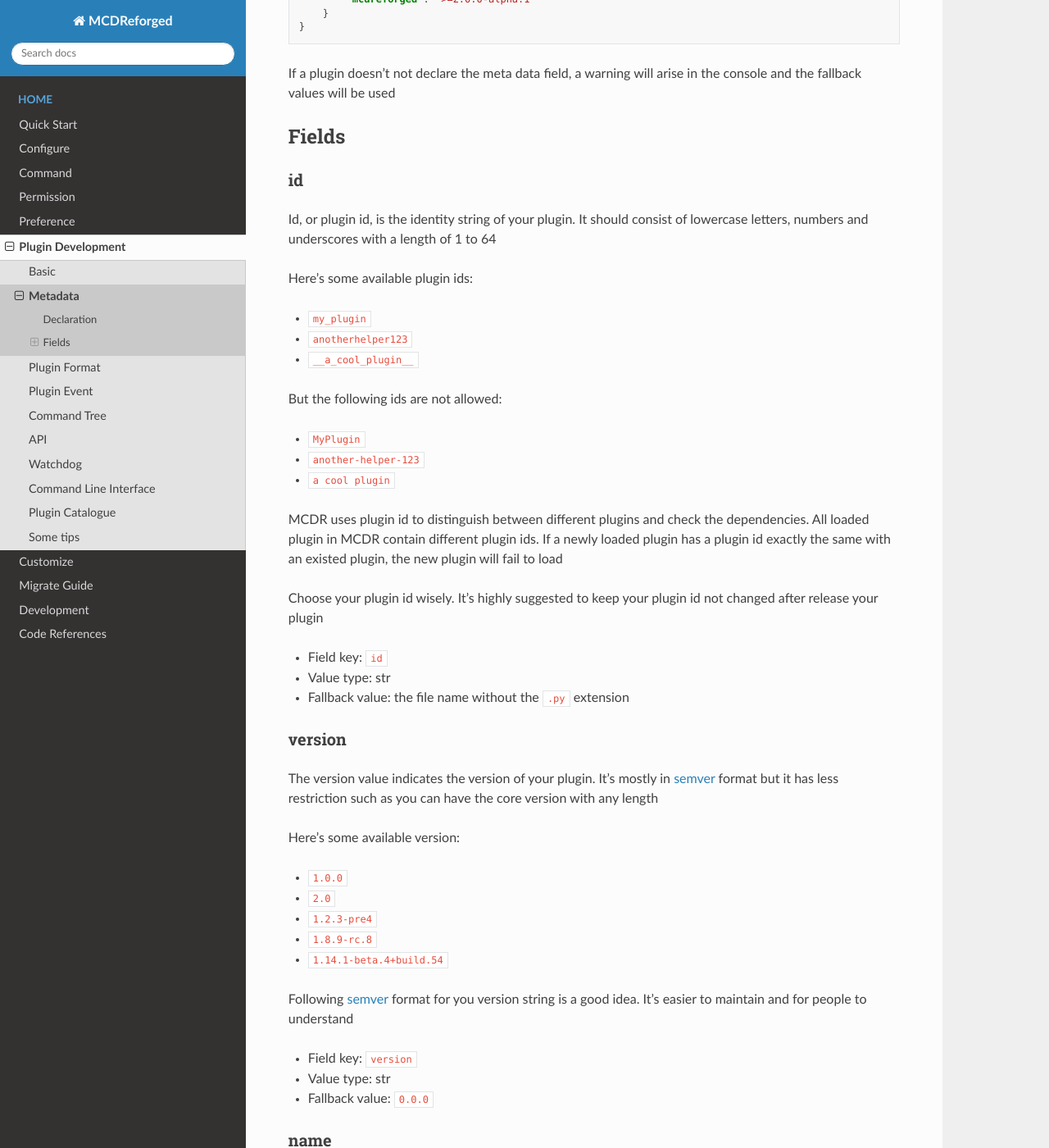
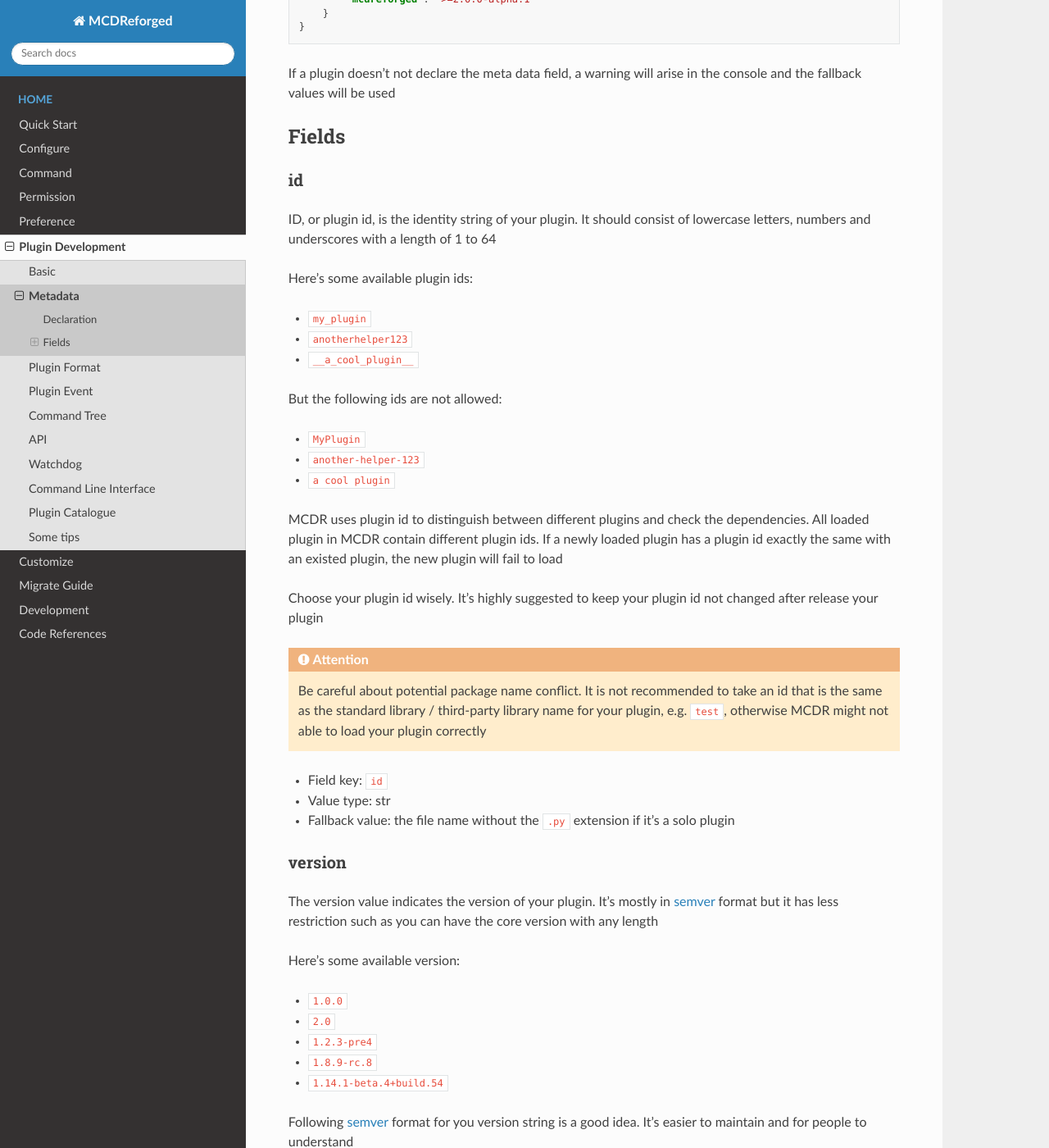
Before and after one commit to MCDReforged/MCDReforged, a Sphinx documentation site: the page built from docs/source/plugin_dev/metadata.rst, in a window 1280 px wide and 1400 px high, scrolled down 916 px. Shown: the whole window at 82% size. Built offline with Sphinx 7.4.7 and the Read the Docs theme 2.0.0, drawn with Linux system fonts in a browser that asks for light colours.

Commit message:
Doc warning for package name conflict
resolved #216

```diff
--- a/docs/source/plugin_dev/metadata.rst
+++ b/docs/source/plugin_dev/metadata.rst
@@ -55,7 +55,7 @@
 id
 ^^
 
-Id, or plugin id, is the identity string of your plugin. It should consist of lowercase letters, numbers and underscores with a length of 1 to 64
+ID, or plugin id, is the identity string of your plugin. It should consist of lowercase letters, numbers and underscores with a length of 1 to 64
 
 Here's some available plugin ids:
 
@@ -75,10 +75,15 @@
 
 Choose your plugin id wisely. It's highly suggested to keep your plugin id not changed after release your plugin
 
+.. attention::
+
+    Be careful about potential package name conflict. It is not recommended to take an id that is the same as the
+    standard library / third-party library name for your plugin, e.g. ``test``, otherwise MCDR might not able to load your plugin correctly
+
 
 * Field key: ``id``
 * Value type: str
-* Fallback value: the file name without the ``.py`` extension
+* Fallback value: the file name without the ``.py`` extension if it's a solo plugin
 
 version
 ^^^^^^^
```
Also changed, not shown: 1 other file.
